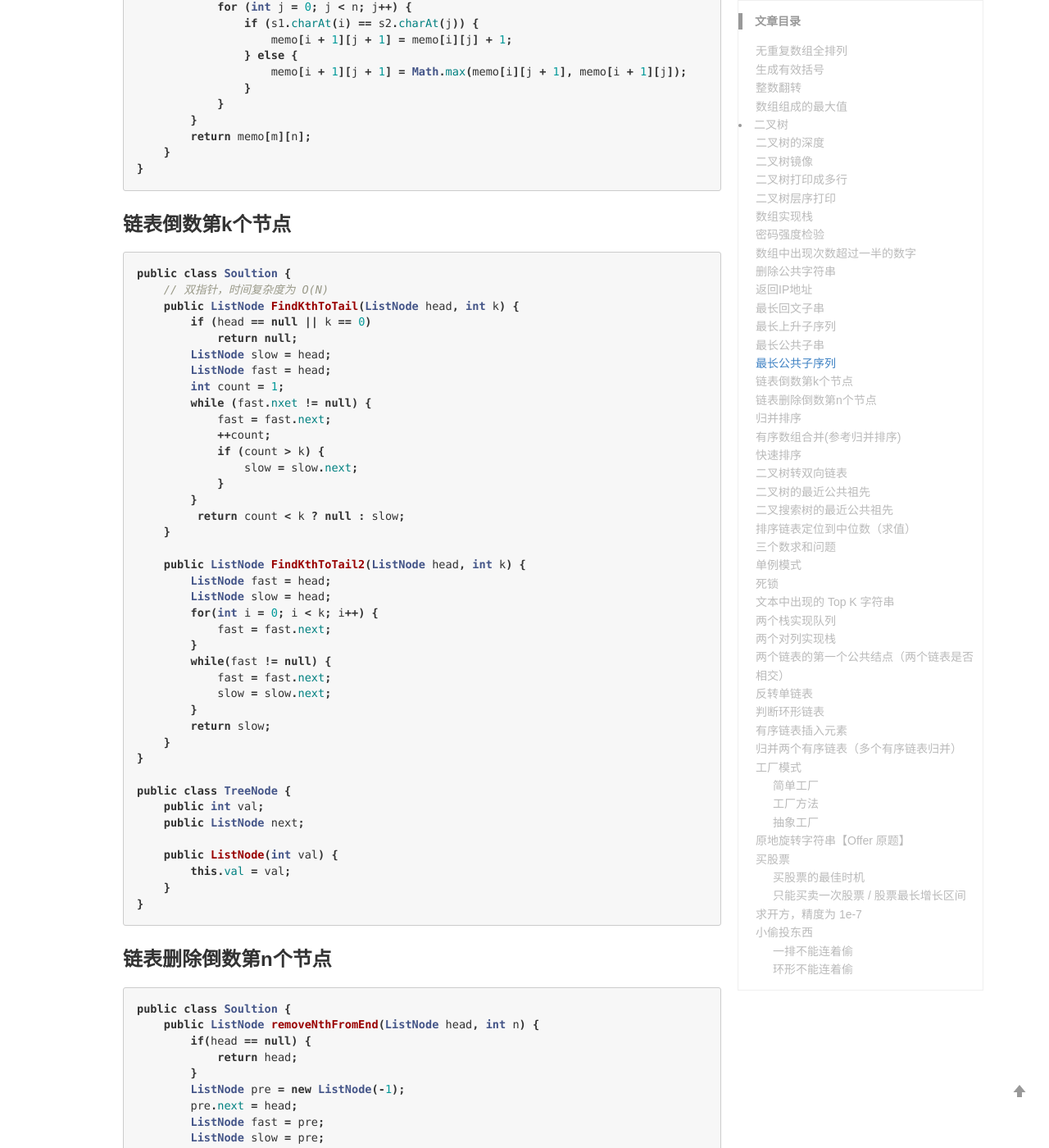
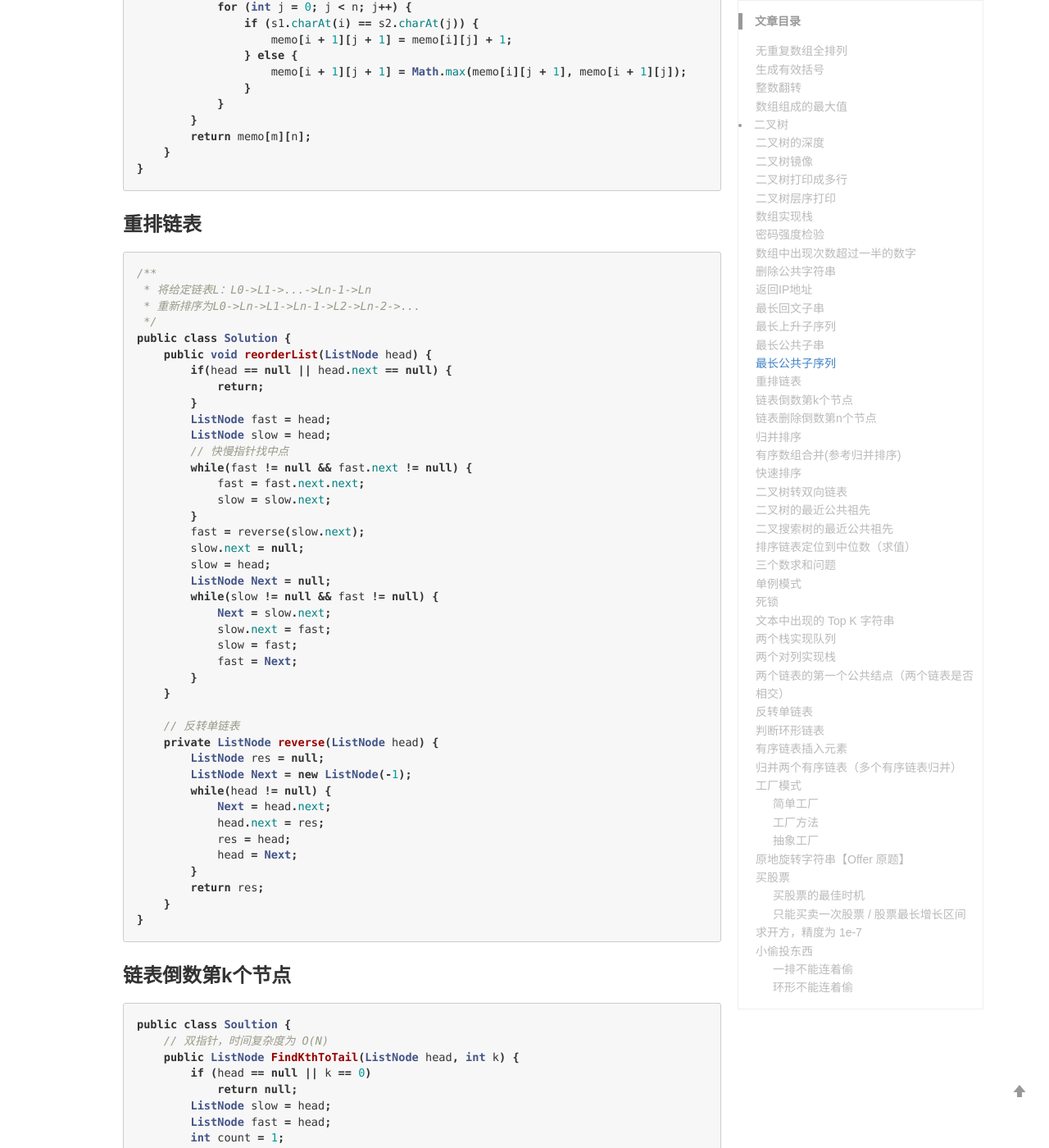
Before and after one commit to wangfei910/wangfei910.github.io, a Jekyll site: the page built from _posts/2019-10-3-常用算法.md, in a window 1280 px wide and 1400 px high, scrolled down 14398 px. Shown: the whole window at 82% size. Built offline with Jekyll 4.4.1, drawn with Linux system fonts in a browser that asks for light colours; comment, search, counter and statistics services are not loaded.

Commit message:
Update 2019-10-3-常用算法.md

````diff
--- a/_posts/2019-10-3-常用算法.md
+++ b/_posts/2019-10-3-常用算法.md
@@ -709,6 +709,51 @@ public class Solution {
             }
         }
         return memo[m][n];
+    }
+}
+```
+
+### 重排链表
+```java
+/**
+ * 将给定链表L：L0->L1->...->Ln-1->Ln
+ * 重新排序为L0->Ln->L1->Ln-1->L2->Ln-2->...
+ */
+public class Solution {
+    public void reorderList(ListNode head) {
+        if(head == null || head.next == null) {
+            return;
+        }
+        ListNode fast = head;
+        ListNode slow = head;
+	// 快慢指针找中点
+        while(fast != null && fast.next != null) {
+            fast = fast.next.next;
+            slow = slow.next;
+        }
+        fast = reverse(slow.next);
+        slow.next = null;
+        slow = head;
+        ListNode Next = null;
+        while(slow != null && fast != null) {
+            Next = slow.next;
+            slow.next = fast;
+            slow = fast;
+            fast = Next;
+        }
+    }
+
+    // 反转单链表
+    private ListNode reverse(ListNode head) {
+        ListNode res = null;
+        ListNode Next = new ListNode(-1);
+        while(head != null) {
+            Next = head.next;
+            head.next = res;
+            res = head;
+            head = Next;
+        }
+        return res;
     }
 }
 ```
````
